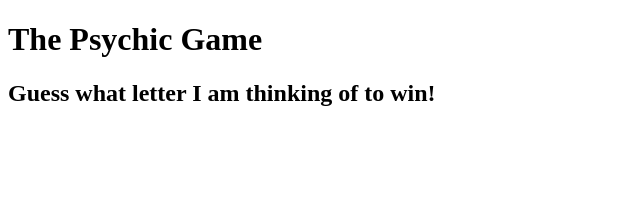
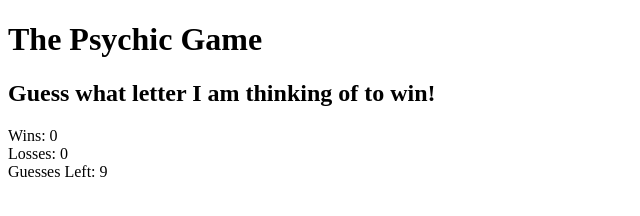
Before and after one commit to EricVongsay/Psychic-Game, a plain HTML site: page index.html in a window 1280 px wide. Shown: the whole page, without its empty margins (0-640 px from the left). Drawn offline with Linux system fonts and the light colour scheme.

Commit message:
added score reset

```diff
--- a/index.html
+++ b/index.html
@@ -16,11 +16,11 @@
 
     <h2>Guess what letter I am thinking of to win!</h2>
 
-    <div id="wins"></div>
+    <div id="wins">Wins: 0</div>
 
-    <div id="losses"></div>
+    <div id="losses">Losses: 0</div>
 
-    <div id ="guesses"></div>
+    <div id ="guesses">Guesses Left: 9</div>
 
     <div id="yourGuess"> </div>
 
```
